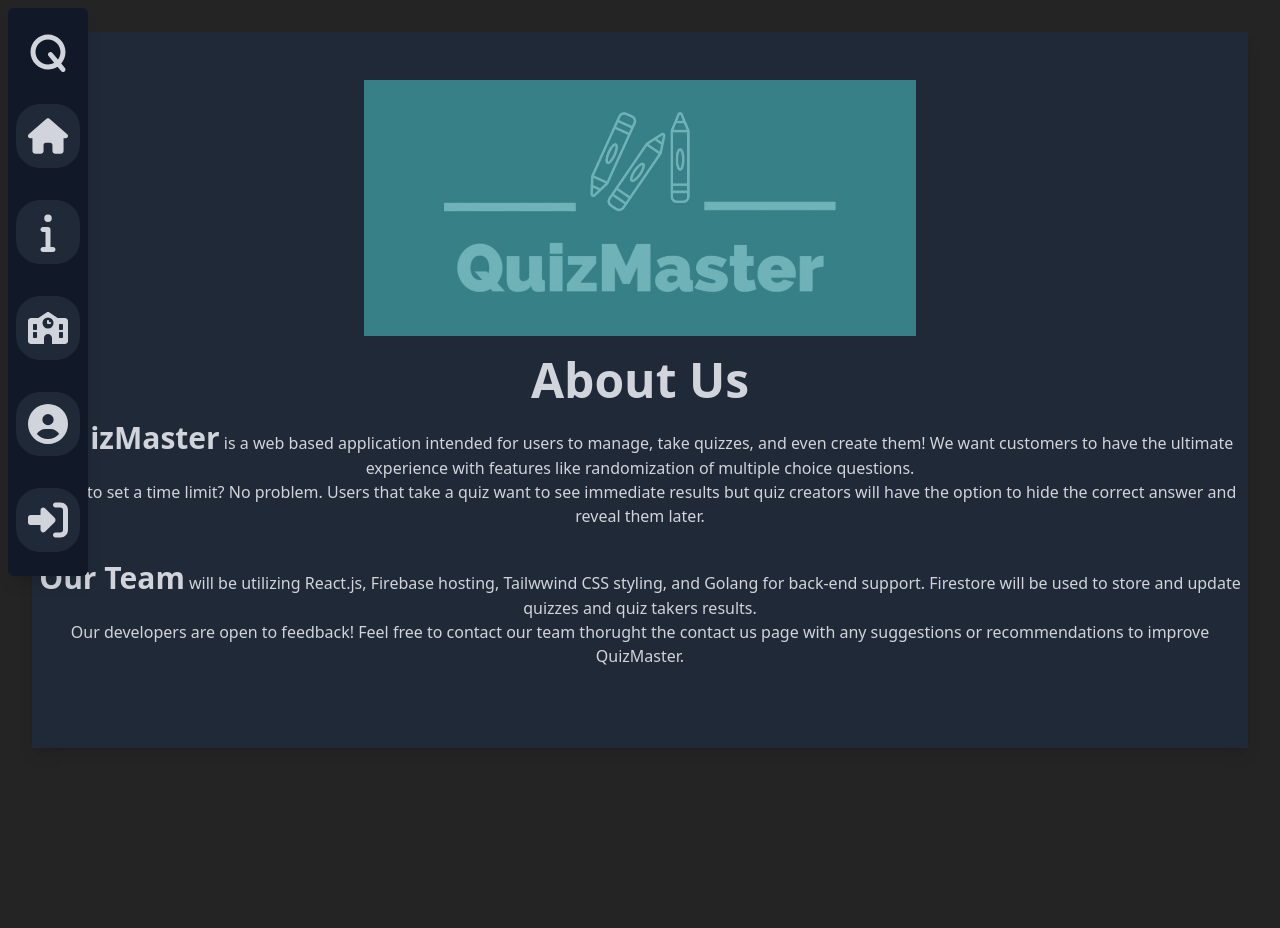
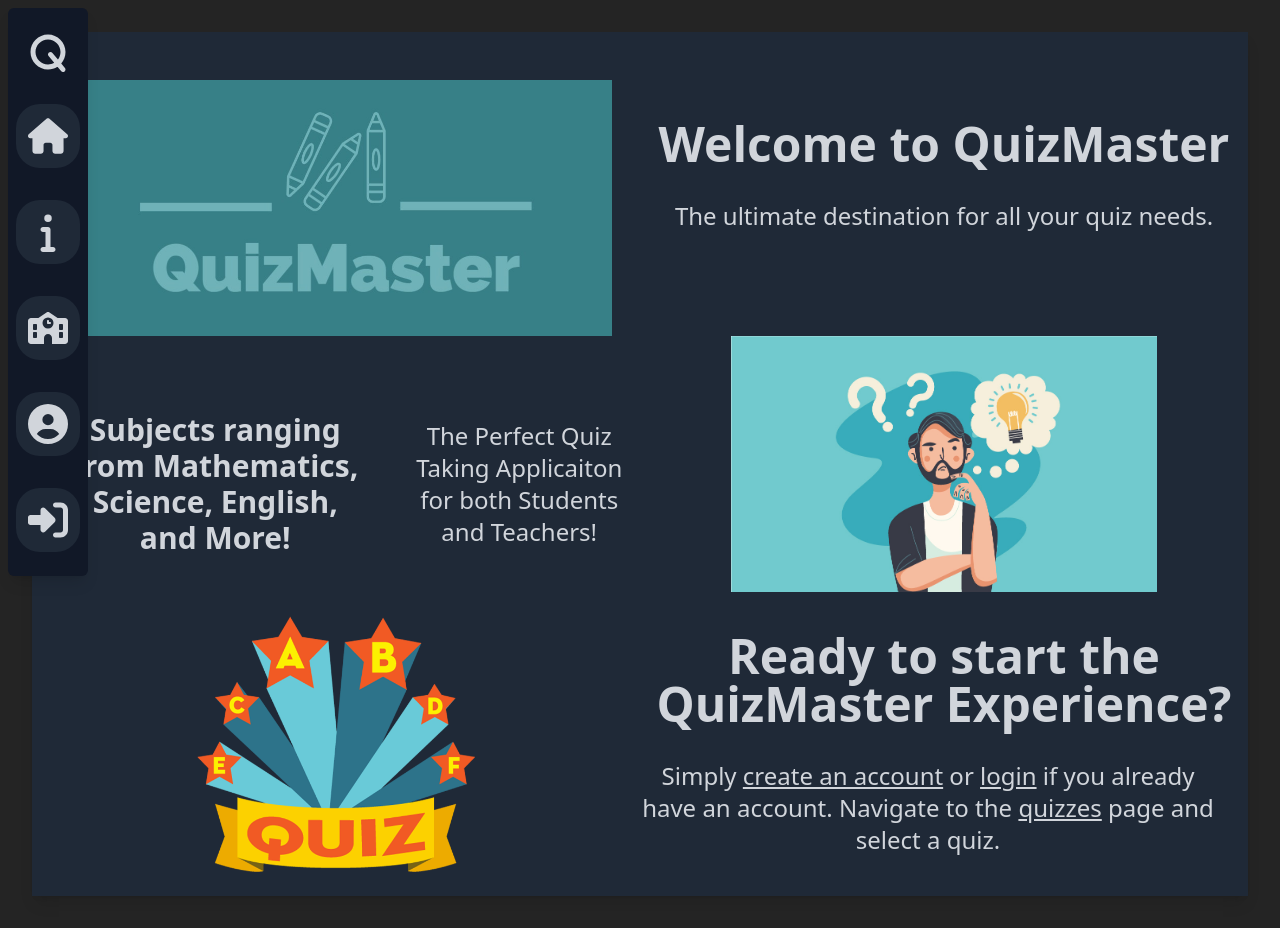
Before and after one commit to QuizMasterInc/QuizMaster, a React (Vite) app: page /about in a window 1280 px wide. Before the commit the page ends 800 px from the top, so only its background shows below. Built offline with nearby package versions, Linux system fonts and the light colour scheme.

Commit message:
maybe fix

```diff
--- a/src/App.jsx
+++ b/src/App.jsx
@@ -1,7 +1,7 @@
 import './App.css'
 import NavBar from './components/navbar/NavBar'
 import { Route, Routes } from "react-router-dom";
-import About from './components/about/About'
+//import About from './components/about/About'
 import Contact from './components/contact/Contact';
 import Home from './components/home/Home';
 import NotFound from './components/404/NotFound'
@@ -13,7 +13,7 @@ function App() {
     <div className="App">
       <Routes>
         <Route path="/" element={<Home />}/>
-        <Route path="/about" element={<About />} />
+        <Route path="/about" element={<Home />} />
         <Route path="/contact" element={<Contact />} />
         <Route path="/quizzes" element={<SelectQuiz />} />
         <Route path="/quizzes/:quiz" element={<QuizTest />}/>
```
